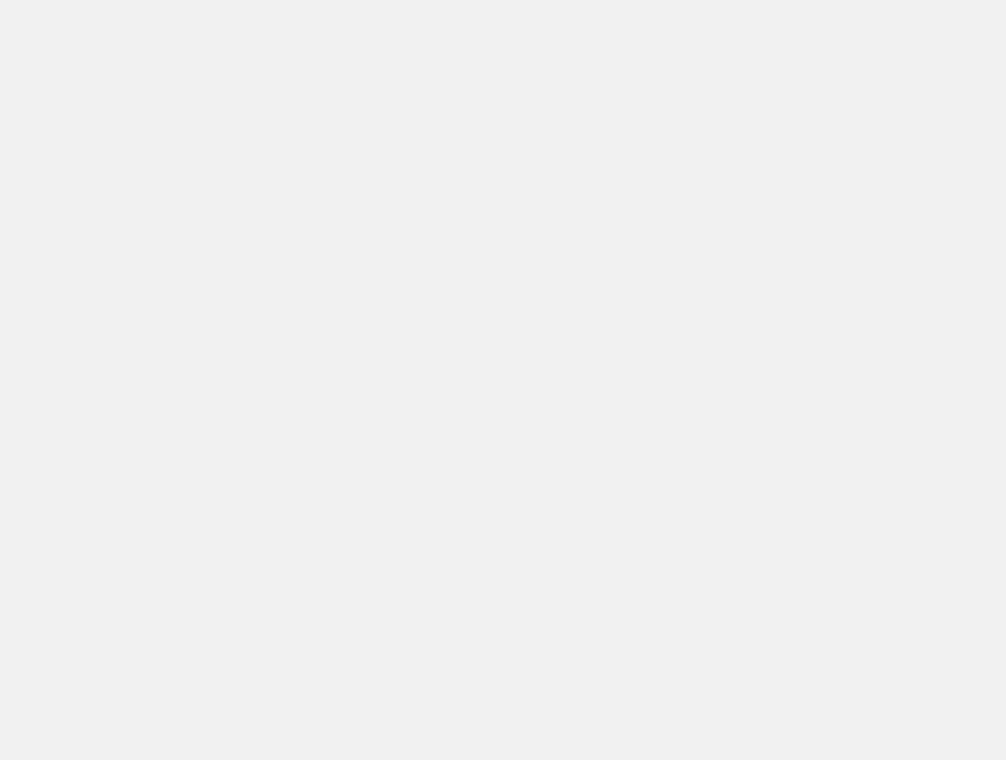
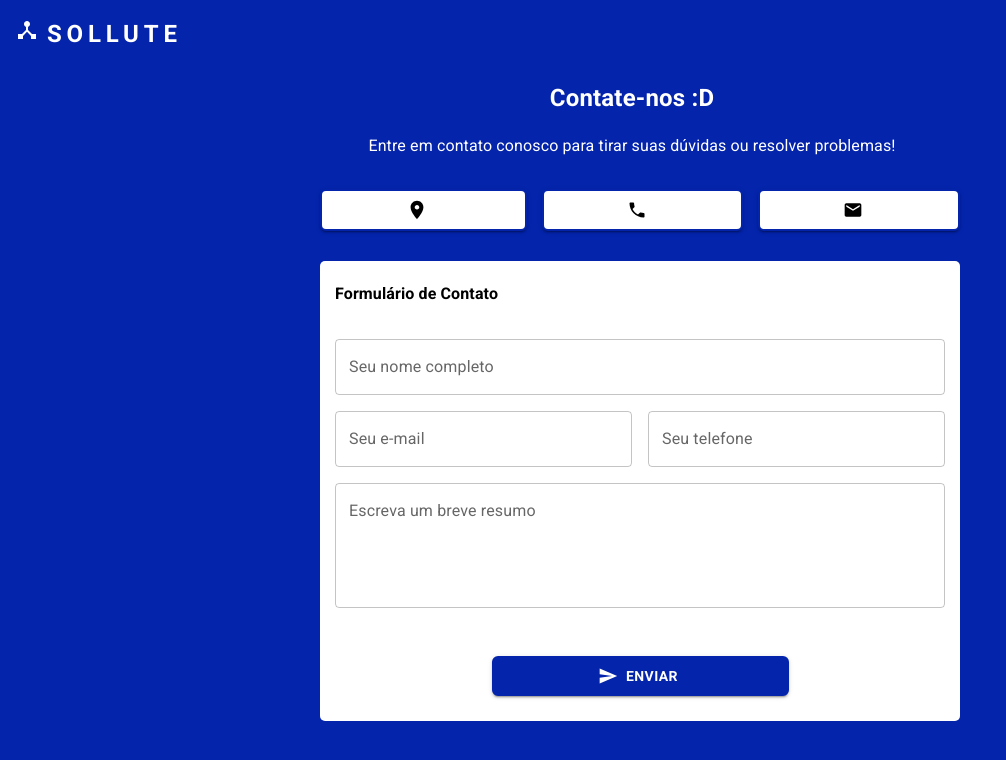
Before and after one commit to ogabrielalves/sollute-react-v2, a React (Vite) app: page /contact in a window 1280 px wide. Before the commit this address had no page. Shown: the top 760 px of the page, without its empty margins (0-1006 px from the left). Built offline with nearby package versions, Linux system fonts and the light colour scheme.

Commit message:
Tela de contato.

```diff
--- a/src/components/ResponsiveAppBar/index.tsx
+++ b/src/components/ResponsiveAppBar/index.tsx
@@ -1,4 +1,5 @@
 import * as React from 'react';
+import { useNavigate } from 'react-router-dom';
 
 import AppBar from '@mui/material/AppBar';
 import Box from '@mui/material/Box';
@@ -24,8 +25,10 @@ const ResponsiveAppBar = () => {
     setAnchorElNav(null);
   };
 
+  const navigate = useNavigate();
+
   return (
-    <AppBar position="static" sx={{backgroundColor: 'transparent', color: '#000', boxShadow: 'none'}}>
+    <AppBar position="static" sx={{ backgroundColor: 'transparent', color: '#000', boxShadow: 'none' }}>
       <Container maxWidth="xl">
         <Toolbar disableGutters>
           <DeviceHubIcon sx={{ display: { xs: 'none', md: 'flex' }, mr: 1 }} />
@@ -77,21 +80,22 @@ const ResponsiveAppBar = () => {
               }}
             >
               <MenuItem key="Home" onClick={handleCloseNavMenu} >
-                <Typography onClick={() => window.location.href = "/"} textAlign="center">Home</Typography>
+                <Typography onClick={() => navigate("/")} textAlign="center">Home</Typography>
               </MenuItem>
               <MenuItem key="Sobre" onClick={handleCloseNavMenu}>
-                <Typography textAlign="center">Sobre</Typography>
+                <Typography onClick={() => navigate("/about")} textAlign="center">Sobre</Typography>
               </MenuItem>
               <MenuItem key="Planos" onClick={handleCloseNavMenu}>
-                <Typography onClick={() => window.location.href = "/prices"} textAlign="center">Planos</Typography>
+                <Typography onClick={() => navigate("/prices")} textAlign="center">Planos</Typography>
               </MenuItem>
               <MenuItem key="Contato" onClick={handleCloseNavMenu}>
-                <Typography textAlign="center">Contato</Typography>
+                <Typography onClick={() => navigate("/contact")} textAlign="center">Contato</Typography>
               </MenuItem>
               <MenuItem key="Login" onClick={handleCloseNavMenu}>
-                <Typography onClick={() => window.location.href = "/login"} textAlign="center">Login</Typography>
-              </MenuItem><MenuItem key="Cadastre-se" onClick={handleCloseNavMenu}>
-                <Typography textAlign="center">Cadastre-se</Typography>
+                <Typography onClick={() => navigate("/login")} textAlign="center">Login</Typography>
+              </MenuItem>
+              <MenuItem key="Cadastre-se" onClick={handleCloseNavMenu}>
+                <Typography onClick={() => navigate("/register")} textAlign="center">Cadastre-se</Typography>
               </MenuItem>
             </Menu>
           </Box>
--- /dev/null
+++ b/src/pages/Contact/Contact.module.scss
@@ -0,0 +1,47 @@
+.background {
+    background-color: #0424AC;
+    height: 100vh;
+    color: #fff;
+}
+
+.logo {
+    margin-left: 15px;
+    padding-top: 15px;
+}
+
+.container {
+    position: absolute;
+    top: 50%;
+    left: 50%;
+    transform: translate(-50%, -50%);
+}
+
+.titleTop {
+    text-align: center;
+}
+
+.comboItems {
+    width: 100%;
+    display: flex;
+    margin: 30px 0;
+}
+
+.item {
+    background-color: #fff !important;
+    width: 50%;
+    color: #000 !important;
+}
+
+.itemCenter {
+    background-color: #fff !important;
+    width: 50%;
+    color: #000 !important;
+    margin: 0 15px !important;
+}
+
+.box {
+    background-color: #fff;
+    height: 420px;
+    border-radius: 5px;
+    padding: 20px 15px;
+}
--- /dev/null
+++ b/src/pages/Contact/index.tsx
@@ -0,0 +1,119 @@
+import style from './Contact.module.scss';
+
+import Typography from '@mui/material/Typography';
+import Button from '@mui/material/Button';
+import TextField from '@mui/material/TextField';
+import Grid from '@mui/material/Grid';
+
+import LocationOnIcon from '@mui/icons-material/LocationOn';
+import LocalPhoneIcon from '@mui/icons-material/LocalPhone';
+import EmailIcon from '@mui/icons-material/Email';
+import SendIcon from '@mui/icons-material/Send';
+import DeviceHubIcon from '@mui/icons-material/DeviceHub';
+
+function Contact() {
+    return (
+        <div className={style.background}>
+            <div className={style.logo}>
+                <DeviceHubIcon sx={{ mr: 1, fontSize: '1.5rem' }} />
+                <Typography
+                    variant="h6"
+                    noWrap
+                    component="a"
+                    href="/"
+                    sx={{
+                        mr: 2,
+                        fontFamily: 'Roboto',
+                        fontWeight: 700,
+                        letterSpacing: '.3rem',
+                        color: 'inherit',
+                        textDecoration: 'none',
+                        fontSize: '1.5rem',
+                    }}
+                >
+                    SOLLUTE
+                </Typography>
+            </div>
+            <div className={style.container}>
+
+                <div className={style.titleTop}>
+                    <Typography
+                        variant="h6"
+                        noWrap
+                        component="p"
+                        sx={{
+                            mr: 2,
+                            fontFamily: 'Roboto',
+                            fontWeight: 700,
+                            color: 'inherit',
+                            fontSize: '1.5rem',
+                            mb: 2
+                        }}
+                    >
+                        Contate-nos :D
+                    </Typography>
+                    <Typography
+                        variant="h6"
+                        noWrap
+                        component="p"
+                        sx={{
+                            mr: 2,
+                            fontFamily: 'Roboto',
+                            fontWeight: 400,
+                            color: 'inherit',
+                            fontSize: '1rem'
+                        }}
+                    >
+                        Entre em contato conosco para tirar suas dúvidas ou resolver problemas!
+                    </Typography>
+                </div>
+                <div className={style.comboItems}>
+                    <Button className={style.item} variant="contained" size='large' startIcon={<LocationOnIcon />}></Button>
+                    <Button className={style.itemCenter} variant="contained" size='medium' startIcon={<LocalPhoneIcon />}></Button>
+                    <Button className={style.item} variant="contained" size='medium' startIcon={<EmailIcon />}></Button>
+                </div>
+
+                <div className={style.box}>
+                    <Typography
+                        variant="h6"
+                        noWrap
+                        component="p"
+                        sx={{
+                            mr: 2,
+                            fontFamily: 'Roboto',
+                            fontWeight: 700,
+                            color: '#000',
+                            fontSize: '1rem'
+                        }}
+                    >
+                        Formulário de Contato
+                    </Typography>
+                    <div>
+                        <Grid container spacing={2} mt={2} sx={{ alignItems: 'center', justifyContent: 'center' }}>
+                            <Grid item xs={12}>
+                                <TextField id="outlined-basic" fullWidth label="Seu nome completo" variant="outlined" color='secondary' />
+                            </Grid>
+                            <Grid item xs={12} md={6}>
+                                <TextField id="outlined-basic" fullWidth label="Seu e-mail" variant="outlined" color='secondary' />
+                            </Grid>
+                            <Grid item xs={12} md={6}>
+                                <TextField id="outlined-basic" fullWidth label="Seu telefone" variant="outlined" color='secondary' />
+                            </Grid>
+                            <Grid item xs={12}>
+                                <TextField id="outlined-basic" multiline
+                                    rows={4} fullWidth label="Escreva um breve resumo" variant="outlined" color='secondary' />
+                            </Grid>
+                            <Grid item xs={12} md={6} mt={4}>
+                                <Button variant="contained" fullWidth size='medium' startIcon={<SendIcon />}>Enviar</Button>
+                            </Grid>
+                        </Grid>
+                    </div>
+                    <div></div>
+
+                </div>
+            </div>
+        </div>
+    );
+}
+
+export default Contact;
--- a/src/pages/Login/index.tsx
+++ b/src/pages/Login/index.tsx
@@ -15,7 +15,6 @@ function Login() {
     return (
         <div className={style.background}>
             <div className={style.container}>
-
                 <div className={style.logo}>
                     <DeviceHubIcon sx={{ mr: 1, fontSize: '1.5rem' }} />
                     <Typography
--- a/src/pages/Price/index.tsx
+++ b/src/pages/Price/index.tsx
@@ -1,3 +1,4 @@
+import ResponsiveAppBar from '../../components/ResponsiveAppBar';
 import style from './Price.module.scss';
 import { useNavigate } from 'react-router-dom';
 
@@ -11,7 +12,6 @@ import Button from '@mui/material/Button';
 
 import ArrowBackIcon from '@mui/icons-material/ArrowBack';
 
-import ResponsiveAppBar from '../../components/ResponsiveAppBar';
 
 
 function Price() {
--- a/src/routes.tsx
+++ b/src/routes.tsx
@@ -2,7 +2,7 @@ import { BrowserRouter as Router, Route, Routes } from 'react-router-dom';
 import Price from './pages/Price';
 import Home from './pages/Home';
 import Login from './pages/Login';
-// import sign-up from './pages/SignUp'
+import Contact from './pages/Contact';
 
 function Rotas() {
     return (
@@ -11,7 +11,7 @@ function Rotas() {
                 <Route path='/prices' element={<Price />} />
                 <Route path='/' element={<Home />}/>
                 <Route path='/login' element={<Login />} />
-                {/* <Route path='/cadastro' element={<sign-up />} /> */}
+                <Route path='/contact' element={<Contact />} />
             </Routes>
         </Router>
     );
```
